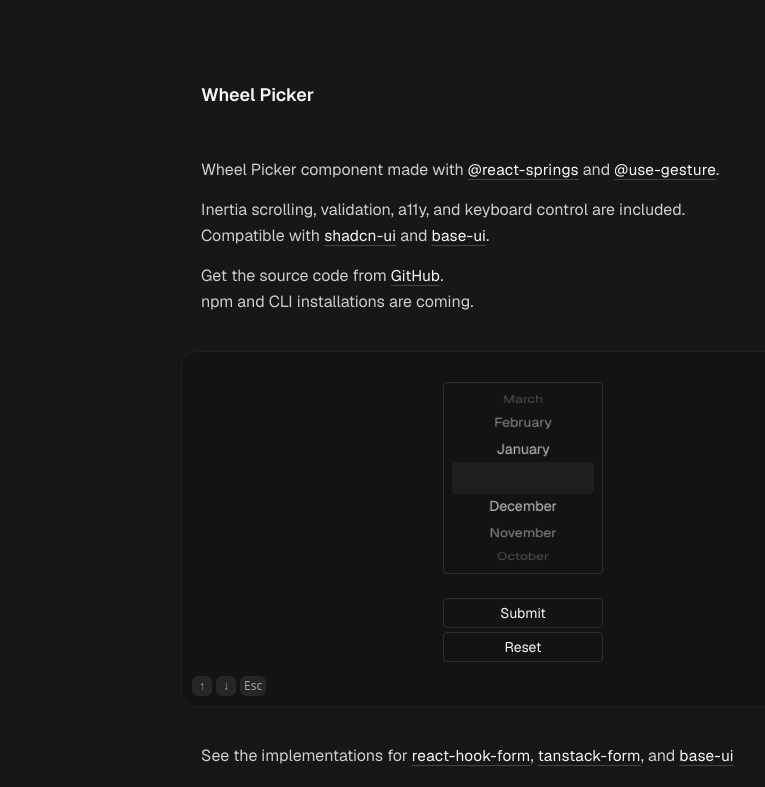
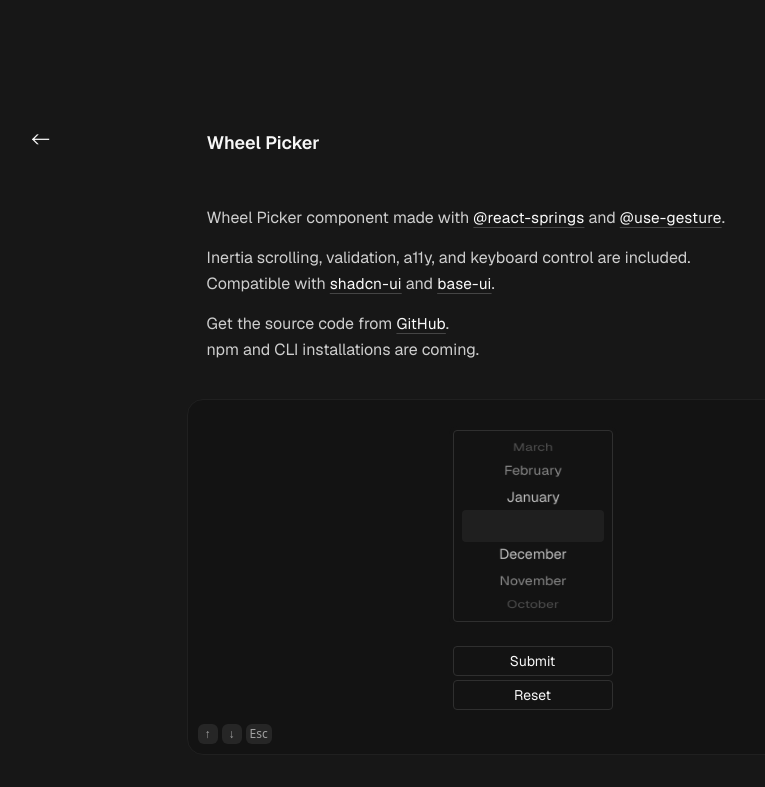
Before and after one commit to fedorivanenko/fedor-ivanenko-personal-website, a Next.js app: page /craft/wheel-picker in a window 1280 px wide. Shown: the top 787 px of the page, without its empty margins (117-882 px from the left). Built offline with nearby package versions, Linux system fonts and the light colour scheme.

Commit message:
change layout and add header

```diff
--- /dev/null
+++ b/app/craft/layout.tsx
@@ -0,0 +1,14 @@
+import { Header } from "@/components/layout/header";
+
+export default function WithHeaderLayout({
+    children,
+  }: {
+    children: React.ReactNode;
+  }) {
+    return (
+      <>
+        <Header />
+        {children}
+      </>
+    );
+  }
--- a/app/craft/wheel-picker/page.tsx
+++ b/app/craft/wheel-picker/page.tsx
@@ -12,7 +12,7 @@ import { ReactHookForm } from "./src/implementations/react-hook-form";
 
 export default function Page() {
   return (
-    <>
+    <article>
       <h1
         className={cn(sectionVariants({ animated: true }), "!space-y-0 mb-12")}
       >
@@ -21,6 +21,7 @@ export default function Page() {
       <Section className="mb-9">
         <p>
           Wheel Picker component made with{" "}
+          <span data-no-brakes>
           <InlineLinkButton href="https://react-spring.dev/docs">
             @react-springs
           </InlineLinkButton>{" "}
@@ -28,12 +29,13 @@ export default function Page() {
           <InlineLinkButton href="https://use-gesture.netlify.app/docs/">
             @use-gesture
           </InlineLinkButton>
+          </span>
           .
         </p>
         <p>
-          Inertia scrolling, validation, a11y, and keyboard control are included.
+          Inertia scrolling, validation, a11y, and keyboard control are included.{" "}
           <br />
-          Compatible with{" "}
+          Compatible&nbsp;with&nbsp;
           <InlineLinkButton href="https://ui.shadcn.com/docs">
             shadcn-ui
           </InlineLinkButton>{" "}
@@ -51,7 +53,7 @@ export default function Page() {
             GitHub
           </InlineLinkButton>
           .{" "}<br />
-          npm and CLI installations are coming.
+          <span data-no-brakes>npm and CLI installations are coming</span>.
         </p>
       </Section>
       <Section className="flex flex-row mb-9" card>
@@ -182,6 +184,6 @@ export default function Page() {
         </CodeBlock>
       </Section>
        */}
-    </>
+    </article>
   );
 }
--- a/app/globals.css
+++ b/app/globals.css
@@ -136,6 +136,8 @@
   --breakpoint-sm: 32rem;
   --breakpoint-xs: 27rem;
 
+  --content-width: 42rem;
+
   --default-mono-font-family: var(--font-geist-mono);
   --default-font-family: var(--font-geist-sans);
 }
@@ -145,13 +147,16 @@
     @apply border-border outline-ring/50;
   }
   body {
-    @apply bg-background text-foreground font-[450] dark:font-[400] text-[0.96em] xs:text-[1em];
+    @apply bg-background text-foreground min-h-screen antialiased font-[450] dark:font-[400] text-[0.96em] xs:text-[1em];
   }
   main {
-    @apply animation-container w-full space-y-12.5 sm:space-y-20
+    @apply w-full mt-16 lg:mt-32 flex flex-col max-w-screen-lg lg:grid lg:grid-cols-[auto_var(--content-width)_auto] gap-x-1 mx-auto px-5
   }
   article {
-    @apply space-y-7.5 sm:space-y-12.5
+    @apply space-y-7.5 sm:space-y-12.5 animation-container col-start-2 max-w-[var(--content-width)] w-full mx-auto lg:mx-0
+  }
+  header {
+    @apply animate-blur-fade stagger-0 max-w-(--content-width) w-full lg:mx-0 mx-auto px-7.5 lg:px-0 mb-10
   }
 }
 
@@ -178,22 +183,8 @@
     @apply whitespace-nowrap
   }
   br {
-    @apply hidden xs:block
+    @apply hidden md:block
   }
-  /*
-  tbody code {
-    @apply text-sm text-foreground
-  }
-  tbody {
-    @apply whitespace-nowrap text-base divide-y divide-card-border
-  }
-  td {
-    @apply py-1.5 pr-4
-  }
-  td:first-child {
-    @apply pl-4
-  }
-  */
 }
 
 @keyframes fadeInUp {
--- a/app/layout.tsx
+++ b/app/layout.tsx
@@ -18,15 +18,15 @@ export default function RootLayout({
   return (
     <html lang="en" className={`${geist.variable} ${geistMono.variable}`}>
       {/* <script src="https://unpkg.com/react-scan/dist/auto.global.js" async /> */}
-      <body className="min-h-screen flex flex-col mx-auto max-w-screen-md my-5 mt-0 md:mt-0 text-foreground antialiased">
+      <body>
         <ThemeProvider
           attribute="class"
           defaultTheme="dark"
           enableSystem
           disableTransitionOnChange
         >
+          <Toaster/>
           <main>
-            <Toaster />
             {children}
           </main>
           <Footer />
--- a/app/page.tsx
+++ b/app/page.tsx
@@ -213,11 +213,11 @@ function ContactPanel() {
 
 export default function Home() {
   return (
-    <>
+    <div className="animation-container">
       <BioPanel />
       <ProjectsPanel />
       <PersonalityPanel />
       <ContactPanel />
-    </>
+    </div>
   );
 }
--- a/app/writing/react-as-pure-function/page.tsx
+++ b/app/writing/react-as-pure-function/page.tsx
@@ -6,7 +6,7 @@ import { cn } from "@/lib/utils";
 export default function Page() {
 
     return (
-      <article>
+      <article className="animation-container">
         <h1
           className={cn(sectionVariants(), "animate-blur-fade stagger mb-12")}
         >
--- a/components/layout/footer.tsx
+++ b/components/layout/footer.tsx
@@ -7,7 +7,7 @@ export default function Footer() {
     <footer
       className={cn(
         sectionVariants({ animated: true }),
-        "w-full flex-row gap-x-4 sm:gap-x-6 gap-y-2 space-y-0 text-sm text-muted-foreground mt-auto pt-20 md:pt-40 stagger-5 items-baseline flex-wrap"
+        "w-full max-w-[var(--content-width)] px-5 flex-row gap-x-4 sm:gap-x-6 gap-y-2 space-y-0 text-sm text-muted-foreground mt-auto pt-20 md:pt-40 stagger-5 items-baseline flex-wrap "
       )}
     >
       <span>{new Date().getFullYear()}</span>
--- /dev/null
+++ b/components/layout/header.tsx
@@ -0,0 +1,7 @@
+export function Header() {
+  return (
+    <header>
+      {"<-"}
+    </header>
+  );
+}
--- a/components/layout/section.tsx
+++ b/components/layout/section.tsx
@@ -3,7 +3,7 @@ import { cn } from "@/lib/utils";
 import { cva, type VariantProps } from "class-variance-authority";
 
 const sectionVariants = cva(
-  "flex flex-col prose-short leading-relaxed scroll-m-20",
+  "flex flex-col prose-short px-2.5 leading-relaxed scroll-m-20",
   {
     variants: {
       animated: {
@@ -11,8 +11,8 @@ const sectionVariants = cva(
         false: "",
       },
       card: {
-        true: "bg-card px-8 py-7.5 md:py-7.5 mx-2.5 rounded-2xl md:border border-card-border",
-        false: "px-7.5 mx-auto",
+        true: "bg-card py-7.5 -mx-2.5 md:py-7.5 rounded-2xl border border-card-border",
+        false: "mx-auto",
       },
     },
     defaultVariants: {
```
